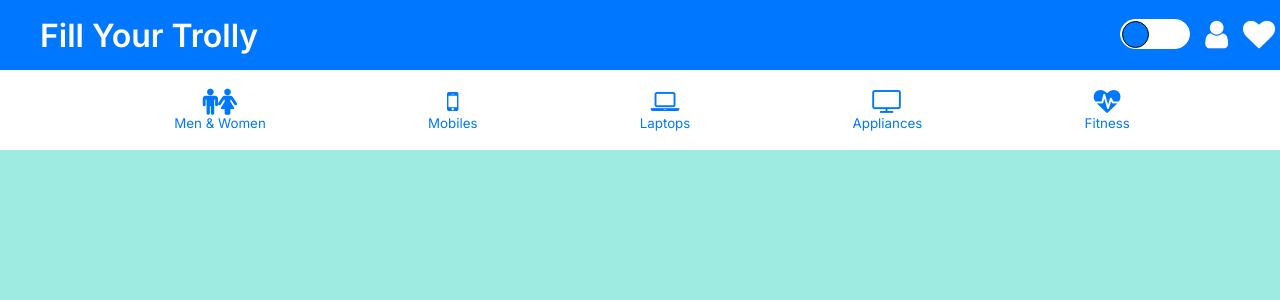
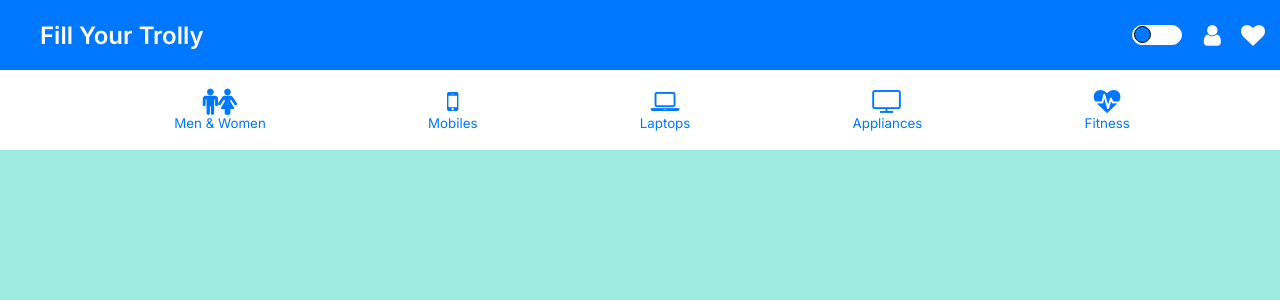
Before and after one commit to rishi282001/aff-site-gr, a React (Create React App) app: page / in a window 1280 px wide. Shown: the top 300 px of the page. Built offline with nearby package versions, Linux system fonts and the light colour scheme.

Commit message:
icon size changed

```diff
--- a/src/Titlebar.js
+++ b/src/Titlebar.js
@@ -1,7 +1,7 @@
+import { IconButton } from "@material-ui/core";
 import { useState } from "react";
 
 export function Titlebar() {
-
     const[switchState, setSwitchState] = useState(false);
 
     const toggleHandler = () => {
@@ -17,7 +17,7 @@ export function Titlebar() {
         {
             toggle.style.backgroundColor = "#0077FF";
             toggle.setAttribute('class','toggle');
-            toggle.style.transform = "translateX(-40px)";
+            toggle.style.transform = "translateX(-30px)";
         }
 
         setSwitchState(!switchState);
@@ -25,13 +25,19 @@ export function Titlebar() {
 
     return (
         <div className="titlebar">
-            <h1>Fill Your Trolly</h1>
-            <div className="helper-holder">
-                <span className="switch" onClick={() => toggleHandler()}>
-                    <i className="toggle"></i>
-                </span>
-                <i className="fa fa-user fa-2x" aria-hidden="true"></i>
-                <i className="fa fa-heart fa-2x" aria-hidden="true"></i>
+            <h2>Fill Your Trolly</h2>
+            <div className="helper-holder" >
+                <IconButton>
+                    <span className="switch" onClick={() => toggleHandler()}>
+                        <i className="toggle"></i>
+                    </span>
+                </IconButton>
+                <IconButton style={{padding: "10px"}}>
+                    <i className="fa fa-user" aria-hidden="true"></i>
+                </IconButton>
+                <IconButton style={{padding: "10px"}}>
+                    <i className="fa fa-heart" aria-hidden="true"></i>
+                </IconButton>
             </div>
         </div>
     );
--- a/src/index.scss
+++ b/src/index.scss
@@ -78,43 +78,45 @@ code {
   background-color: #0077FF;
   color: #FFF;
 
+  h2 {
+    width: 100%;
+    text-align: left;
+    padding: 0px 0px 0px 40px;
+  }
+
   .helper-holder {
     display: flex;
     justify-content: space-between;
+    align-items: center;
     margin-right: 5px;
-    column-gap: 15px;
 
     .switch {
       position: relative;
-      height: 30px;
-      width: 70px;
+      height: 20px;
+      width: 50px;
       border-radius: 20px;
       background: #FFF;
       border: 1px solid #fff;
 
       .toggle {
         position: absolute;
-        height: 27px;
-        width: 27px;
-        top: 1px;
+        height: 17px;
+        width: 17px;
+        top: 0px;
         right: 0;
         @include flexBox();
         border-radius: 50%;
         transition: 0.5s ease;
-        transform: translateX(-40px);
+        transform: translateX(-30px);
         border: 1px solid #000;
         background: #0077ff;
         color: none;
       }
     }
+    i {
+      color: #FFF;
+    }
   }
-
-  h1 {
-    width: 100%;
-    text-align: left;
-    padding: 0px 0px 0px 40px;
-  }
-
 }
 
 /* Navbar */
```
